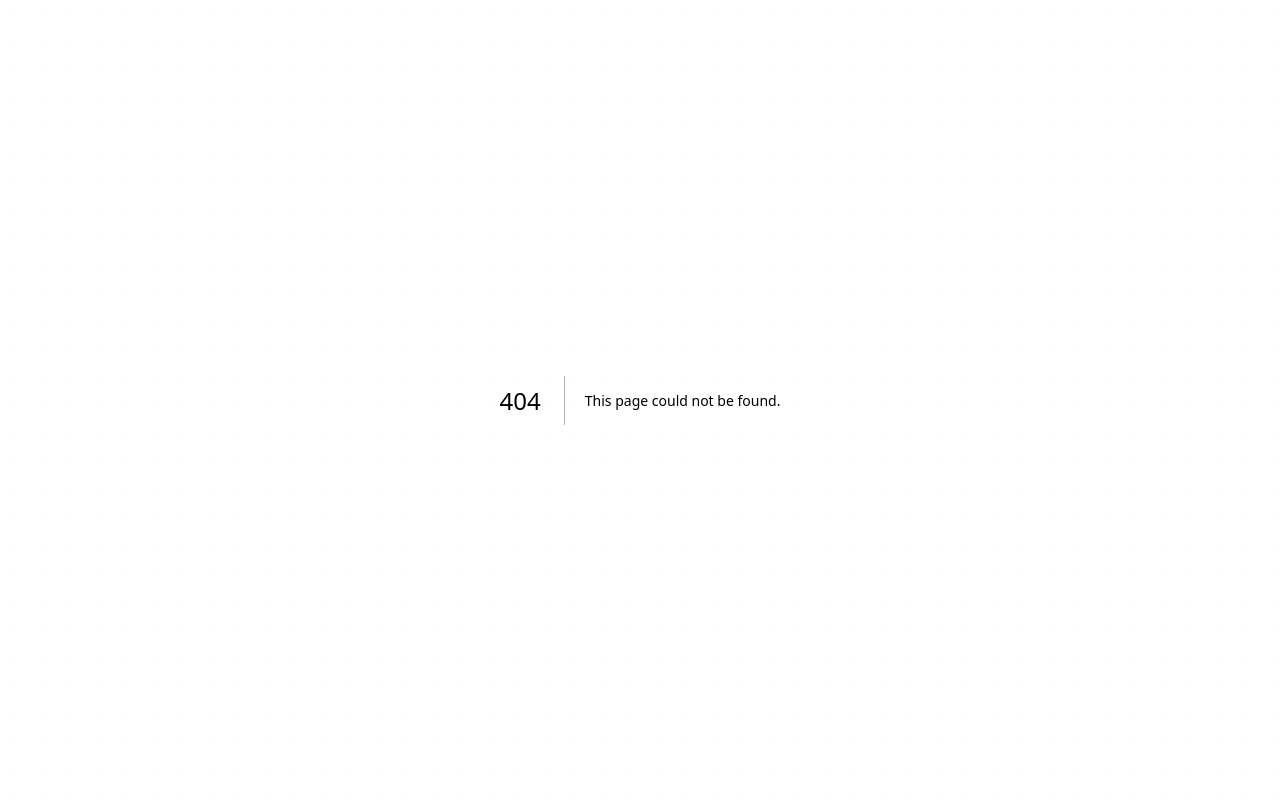
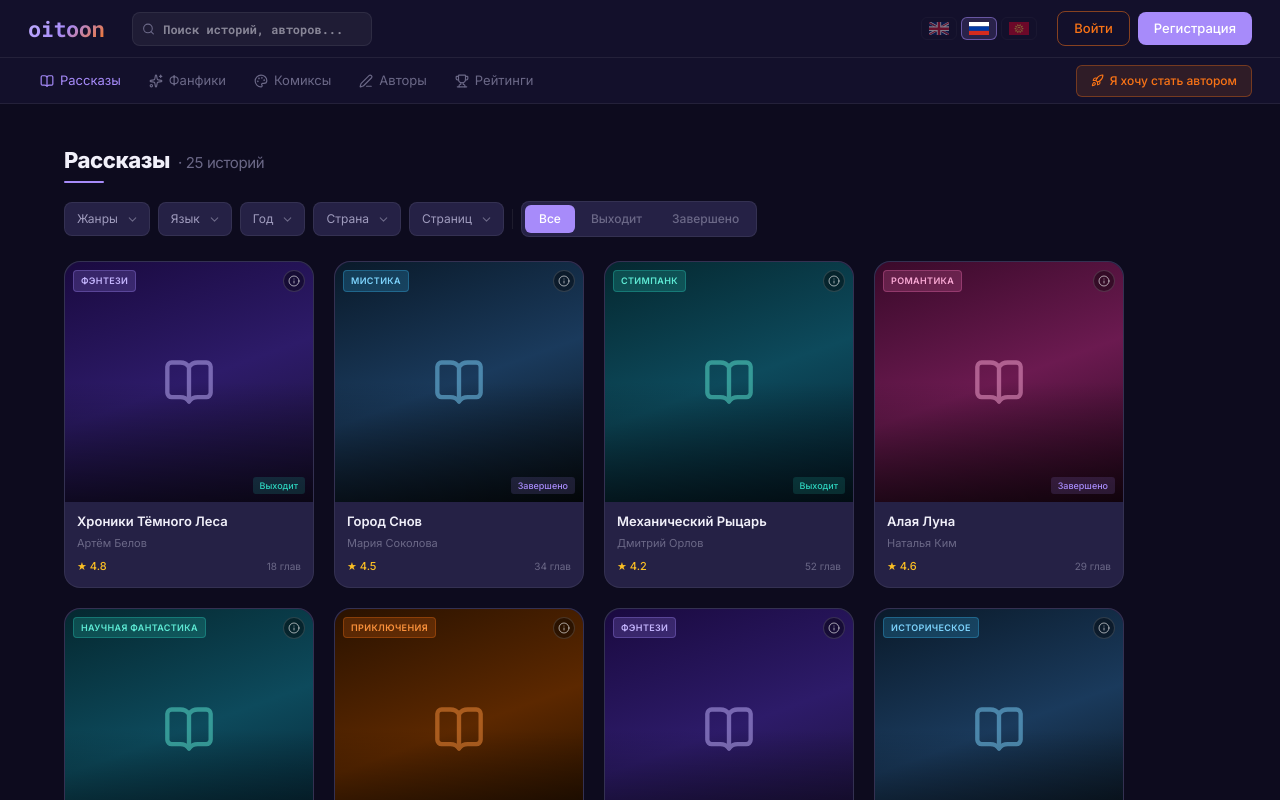
Before and after one commit to Aiga115/oitoon, a Next.js app in the folder frontend/: page /stories in a window 1280 px wide. Before the commit this address had no page. Shown: the top 800 px of the page. Built offline with nearby package versions, Linux system fonts and the light colour scheme.

Commit message:
add stories page

```diff
--- a/frontend/app/page.module.css
+++ b/frontend/app/page.module.css
@@ -113,6 +113,11 @@
   color: #fff;
   border: none;
   cursor: pointer;
+  transition: background-color 0.15s;
+}
+
+.heroReadBtn:hover {
+  background-color: #9172f7;
 }
 
 .heroRating {
--- /dev/null
+++ b/frontend/app/stories/page.module.css
@@ -0,0 +1,39 @@
+.main {
+  background-color: #0d0b1e;
+  position: relative;
+  z-index: 1;
+}
+
+.pageHeading {
+  display: inline-block;
+  position: relative;
+  margin-bottom: 24px;
+}
+
+.pageTitle {
+  font-size: 22px;
+  font-weight: 800;
+  letter-spacing: -0.4px;
+  color: #f1f0fa;
+}
+
+.pageCount {
+  margin-left: 8px;
+  font-size: 15px;
+  font-weight: 400;
+  color: #6b6887;
+}
+
+.pageUnderline {
+  position: absolute;
+  bottom: -6px;
+  left: 0;
+  width: 40px;
+  height: 2px;
+  background-color: #a78bfa;
+  border-radius: 1px;
+}
+
+.emptyText {
+  color: #6b6887;
+}
--- /dev/null
+++ b/frontend/app/stories/page.tsx
@@ -0,0 +1,89 @@
+"use client";
+
+import { useState } from "react";
+import { useTranslation } from "react-i18next";
+import Header from "@/components/Header";
+import StoryCard from "@/components/StoryCard";
+import StoryFilters, { type Filters, DEFAULT_FILTERS } from "@/components/StoryFilters";
+import { MOCK_STORIES } from "@/lib/mockStories";
+import styles from "./page.module.css";
+
+const ALL_GENRES = [...new Set(MOCK_STORIES.flatMap((s) => s.genres))].sort();
+const ALL_LANGUAGES = [...new Set(MOCK_STORIES.flatMap((s) => s.language))].sort();
+const ALL_YEARS = [...new Set(MOCK_STORIES.map((s) => s.year))];
+
+function matchesPages(pages: number, bucket: Filters["pages"]): boolean {
+  if (bucket === "all") return true;
+  if (bucket === "0-50") return pages <= 50;
+  if (bucket === "51-200") return pages >= 51 && pages <= 200;
+  if (bucket === "201-500") return pages >= 201 && pages <= 500;
+  if (bucket === "500+") return pages > 500;
+  return true;
+}
+
+export default function StoriesPage() {
+  const { t } = useTranslation();
+  const [filters, setFilters] = useState<Filters>(DEFAULT_FILTERS);
+
+  const filtered = MOCK_STORIES.filter((story) => {
+    if (
+      filters.genres.length > 0 &&
+      !filters.genres.some((g) => story.genres.includes(g))
+    )
+      return false;
+    if (
+      filters.languages.length > 0 &&
+      !filters.languages.some((l) => story.language.includes(l))
+    )
+      return false;
+    if (filters.year !== "all" && story.year !== parseInt(filters.year))
+      return false;
+    if (filters.country !== "all" && story.country !== filters.country)
+      return false;
+    if (filters.status !== "all" && story.status !== filters.status)
+      return false;
+    if (!matchesPages(story.pages, filters.pages)) return false;
+    return true;
+  });
+
+  return (
+    <div className="flex flex-col min-h-screen">
+      <Header />
+      <main className={`flex-1 px-6 py-10 ${styles.main}`}>
+        <div className="max-w-6xl mx-auto">
+
+          {/* Page heading */}
+          <div className={styles.pageHeading}>
+            <h1 className={styles.pageTitle}>
+              {t("nav.stories")}
+              <span className={styles.pageCount}>
+                · {filtered.length} {t("home.storiesCountSuffix")}
+              </span>
+            </h1>
+            <div className={styles.pageUnderline} />
+          </div>
+
+          <StoryFilters
+            filters={filters}
+            availableGenres={ALL_GENRES}
+            availableLanguages={ALL_LANGUAGES}
+            availableYears={ALL_YEARS}
+            onChange={setFilters}
+          />
+
+          {filtered.length > 0 ? (
+            <div className="flex flex-wrap gap-5">
+              {filtered.map((story) => (
+                <StoryCard key={story.id} story={story} />
+              ))}
+            </div>
+          ) : (
+            <p className={`text-sm mt-8 ${styles.emptyText}`}>
+              {t("home.emptyFilter")}
+            </p>
+          )}
+        </div>
+      </main>
+    </div>
+  );
+}
--- a/frontend/components/Header.module.css
+++ b/frontend/components/Header.module.css
@@ -82,6 +82,12 @@
   opacity: 1;
 }
 
+.langBtn:not(.langBtnActive):hover {
+  opacity: 0.75;
+  border-color: rgba(255, 255, 255, 0.18);
+  background-color: rgba(255, 255, 255, 0.05);
+}
+
 .flag {
   width: 20px;
   height: auto;
@@ -106,6 +112,12 @@
   font-size: 13px;
   font-weight: 500;
   text-decoration: none;
+  transition: background-color 0.15s, border-color 0.15s;
+}
+
+.btnLogin:hover {
+  background-color: rgba(249, 115, 22, 0.12);
+  border-color: rgba(249, 115, 22, 0.8);
 }
 
 .btnRegister {
@@ -116,6 +128,11 @@
   font-size: 13px;
   font-weight: 500;
   text-decoration: none;
+  transition: background-color 0.15s;
+}
+
+.btnRegister:hover {
+  background-color: #9172f7;
 }
 
 /* ── Subnav ───────────────────────────────────────── */
@@ -139,7 +156,12 @@
   align-items: center;
   gap: 6px;
   white-space: nowrap;
-  transition: color 0.15s;
+  transition: color 0.15s, background-color 0.15s;
+}
+
+.navLink:hover {
+  color: #c4b5fd;
+  background-color: rgba(167, 139, 250, 0.08);
 }
 
 .navLinkActive {
@@ -162,4 +184,10 @@
   display: flex;
   align-items: center;
   gap: 6px;
+  transition: background-color 0.15s, border-color 0.15s;
 }
+
+.btnBecomeAuthor:hover {
+  background-color: rgba(249, 115, 22, 0.22);
+  border-color: rgba(249, 115, 22, 0.65);
+}
--- a/frontend/components/StoryFilters.module.css
+++ b/frontend/components/StoryFilters.module.css
@@ -79,6 +79,11 @@
   color: #fff;
 }
 
+.statusPill:not(.statusPillActive):hover {
+  background-color: rgba(167, 139, 250, 0.08);
+  color: #c4b5fd;
+}
+
 /* ── Divider ─────────────────────────────────────── */
 .divider {
   width: 1px;
```
